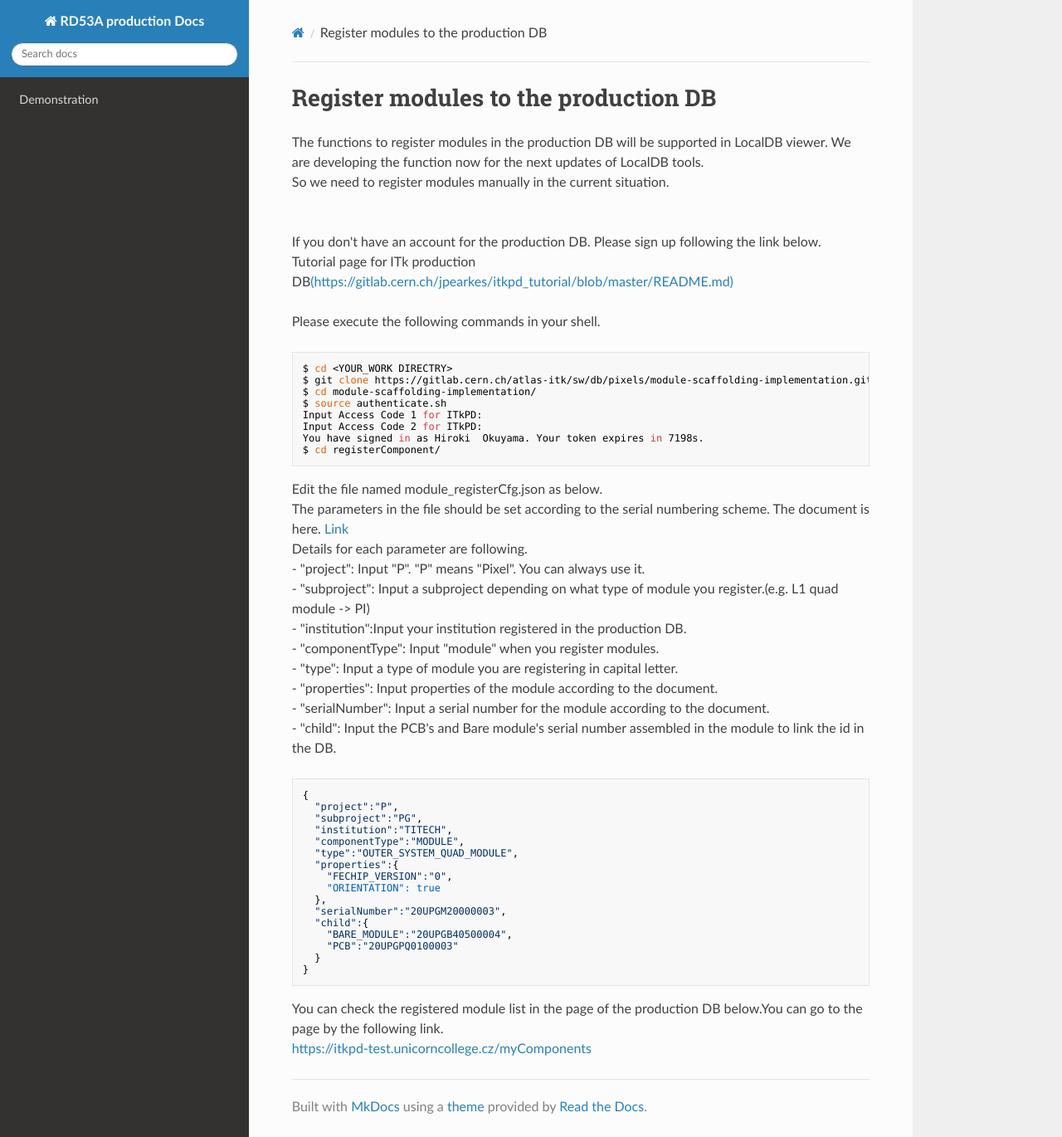
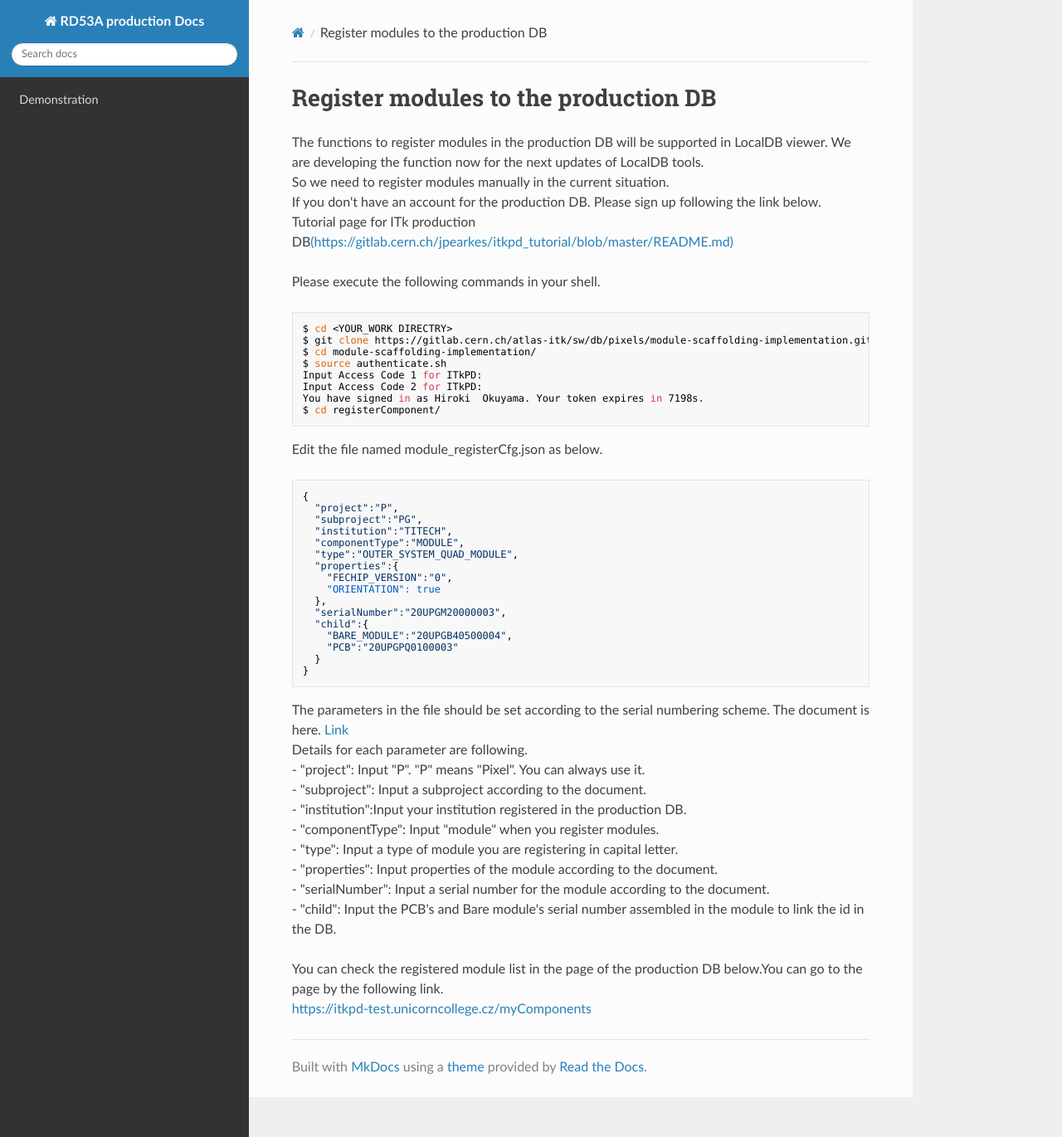
Before and after one commit to jlab-hep/-rd53a_software_doc, an MkDocs documentation site: the page built from docs/register_module_to_pd.md, in a window 1280 px wide and 1370 px high. Shown: the whole window at 83% size. Built offline with MkDocs 1.6.1, drawn with Linux system fonts in a browser that asks for light colours; nearby versions of some CDN libraries; old or Windows-style settings are respelled for this version of MkDocs; part of the change alters nothing that is shown.

Commit message:
modify the page for registering modules

````diff
--- a/docs/register_module_to_pd.md
+++ b/docs/register_module_to_pd.md
@@ -1,8 +1,7 @@
 # Register modules to the production DB
 
 The functions to register modules in the production DB will be supported in LocalDB viewer. We are developing the function now for the next updates of LocalDB tools.<br>
-So we need to register modules manually in the current situation.<br><br>
-
+So we need to register modules manually in the current situation.<br>
 If you don't have an account for the production DB. Please sign up following the link below.<br>
 Tutorial page for ITk production DB[(https://gitlab.cern.ch/jpearkes/itkpd_tutorial/blob/master/README.md)](https://gitlab.cern.ch/jpearkes/itkpd_tutorial/blob/master/README.md)<br>
 
@@ -20,18 +19,6 @@ $ cd registerComponent/
 ```
 
 Edit the file named module_registerCfg.json as below.<br>
-The parameters in the file should be set according to the serial numbering scheme.
-The document is here. [Link](https://cds.cern.ch/record/2728364/)<br>
-Details for each parameter are following.<br>
-- "project": Input "P". "P" means "Pixel". You can always use it.<br>
-- "subproject": Input a subproject depending on what type of module you register.(e.g. L1 quad module -> PI)<br>
-- "institution":Input your institution registered in the production DB.<br>
-- "componentType": Input "module" when you register modules.<br>
-- "type": Input a type of module you are registering in capital letter.<br>
-- "properties": Input properties of the module according to the document.<br>
-- "serialNumber": Input a serial number for the module according to the document.<br>
-- "child": Input the PCB's and Bare module's serial number assembled in the module to link the id in the DB.<br>
-
 ```yml
 {
   "project":"P",
@@ -51,5 +38,17 @@ Details for each parameter are following.<br>
 }
 ```
 
+
+The parameters in the file should be set according to the serial numbering scheme.
+The document is here. [Link](https://cds.cern.ch/record/2728364/)<br>
+Details for each parameter are following.<br>
+- "project": Input "P". "P" means "Pixel". You can always use it.<br>
+- "subproject": Input a subproject according to the document.<br>
+- "institution":Input your institution registered in the production DB.<br>
+- "componentType": Input "module" when you register modules.<br>
+- "type": Input a type of module you are registering in capital letter.<br>
+- "properties": Input properties of the module according to the document.<br>
+- "serialNumber": Input a serial number for the module according to the document.<br>
+- "child": Input the PCB's and Bare module's serial number assembled in the module to link the id in the DB.<br><br>
 You can check the registered module list in the page of the production DB below.You can go to the page by the following link.<br>
 [https://itkpd-test.unicorncollege.cz/myComponents](https://itkpd-test.unicorncollege.cz/myComponents)
````
